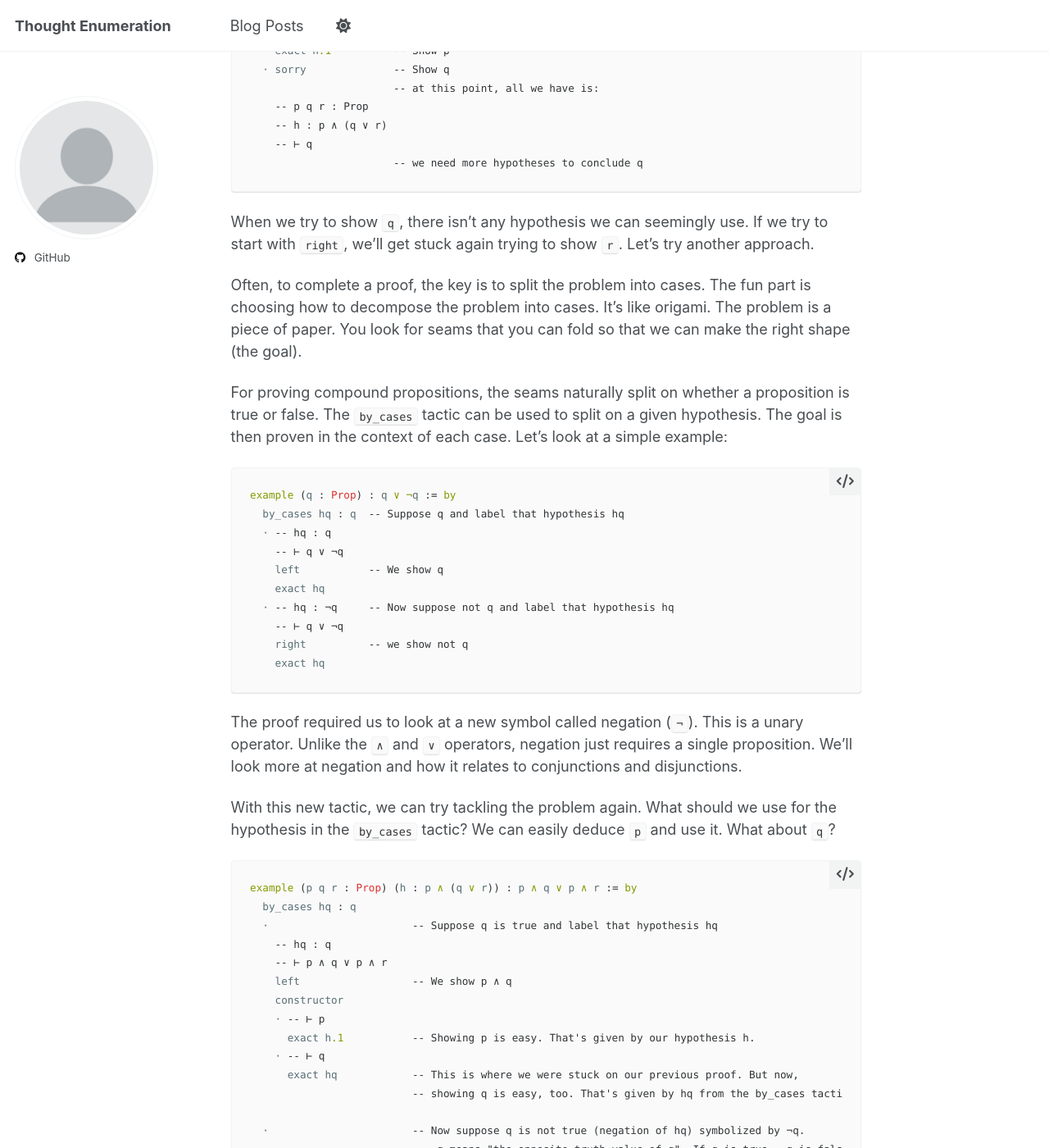
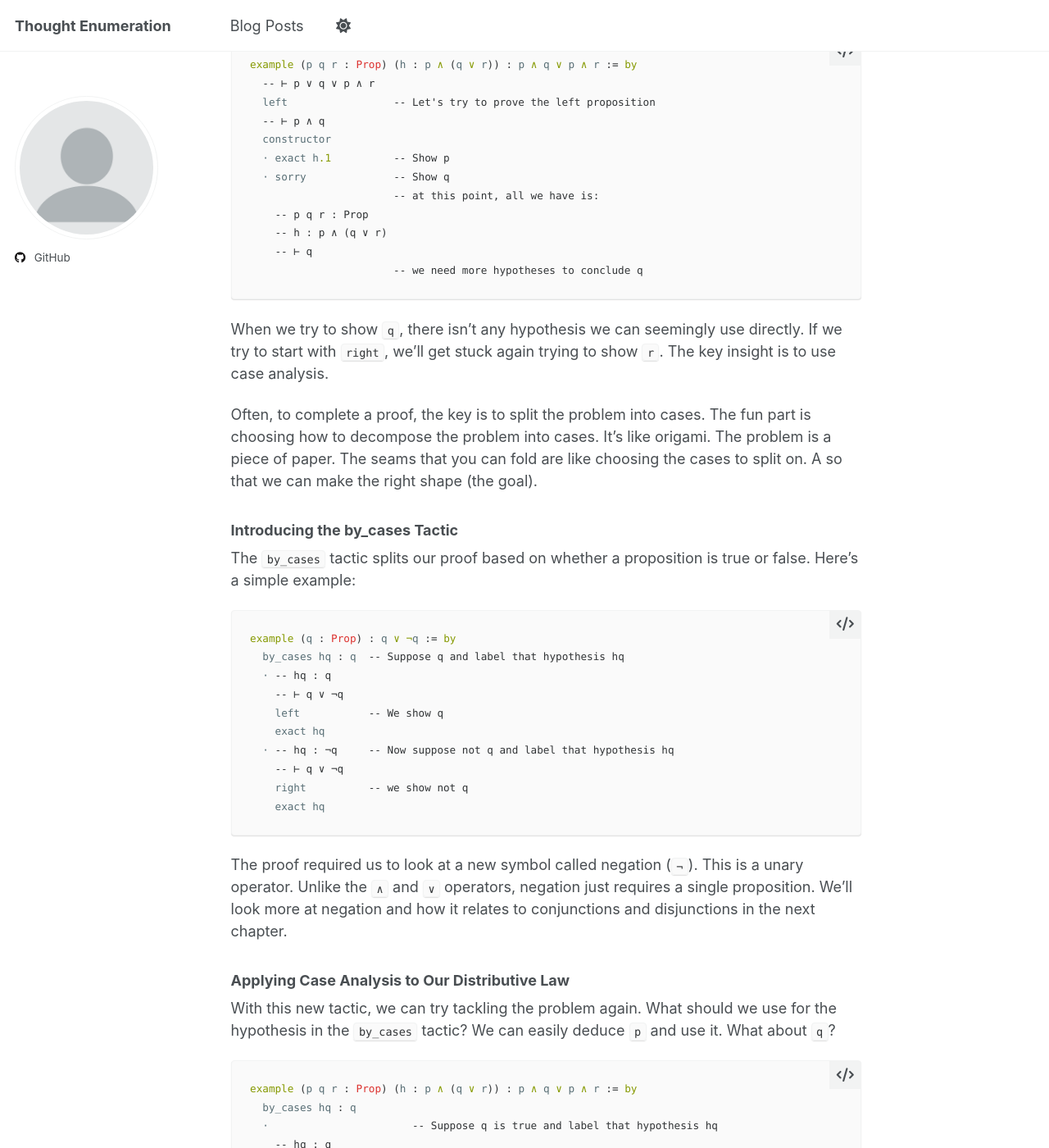
Before and after one commit to sandan/sandan.github.io, a Jekyll site: the page built from _posts/2025-08-20-blog-4.md, in a window 1280 px wide and 1400 px high, scrolled down 5370 px. Shown: the whole window at 82% size. Built offline with Jekyll 4.4.1, drawn with Linux system fonts in a browser that asks for light colours; a script that is not in the unit is left out; some of the changed text lies outside the part shown.

Commit message:
update formatting and headers

````diff
--- a/_posts/2025-08-20-blog-4.md
+++ b/_posts/2025-08-20-blog-4.md
@@ -23,8 +23,6 @@ Consider these mathematical statements:
 - "A natural number is prime or composite"
 - "An integer is even or odd"
 - "An element x is in set A or is in set B"
-
-These examples reveal something important: disjunctions can behave differently depending on context.
 
 ## Inclusive vs. Exclusive Disjunctions
 
@@ -110,14 +109,15 @@ example (p q : Prop) (hp : p) (hq : q) (hpq : p ∨ q) : p ∧ q := by
       exact h1     -- we could have also used hp here
     · exact hq
   | inr h2 =>      -- Now, let's suppose q is true. Label that hypothesis h2.
-    -- h2 :
+    -- h2 : q
     constructor    -- show p ∧ q
     · exact hp
     · exact h2     -- we could have also used hq here
 ```
-Admittedly, this is a contrived example because we could easily deduce the conclusion with `hp` and `hq`. The hypothesis `hpq` is not necessary.
+(Note: This is a contrived example since we already have hp and hq directly!)
 
-Let's look at another property of disjunctions. Disjunctions are commutative just like conjunctions.
+## Commutativity of Disjunctions
+Disjunctions are commutative, just like conjunctions:
 ``` lean
 example (p q : Prop) (h : p ∨ q) : q ∨ p := by
   cases h with    -- Let's suppose p or q
@@ -125,14 +125,17 @@ example (p q : Prop) (h : p ∨ q) : q ∨ p := by
                   -- ⊢ q ∨ p
     right         -- ⊢ p
     exact hp
-  | inr hq =>     -- Now, let's suppo"se q is true and label that hypothesis hq.
+  | inr hq =>     -- Now, let's suppose q is true and label that hypothesis hq.
                   -- ⊢ q ∨ p
     left          -- ⊢ q
     exact hq
 ```
-Now that we know how to handle conjunctions and disjunctions, let's work on compound propositions combining both of these operators.
 
-First, we look at the precedence of operators. The "and" operator binds propositions more tightly than "or".
+## Combining Conjunctions and Disjunctions
+Now that we understand both conjunctions and disjunctions, let's explore how they interact in compound propositions.
+
+### Operator Precedence
+The "and" operator (`∧`) binds more tightly than "or" (`∨`). This means `p ∧ q ∨ r` is interpreted as `(p ∧ q) ∨ r`:
 ```lean
 -- ∧ (and) has precedence over ∨ (or)
 example (p q r : Prop) (hp : p) (hq : q) : p ∧ q ∨ r := by
@@ -145,7 +148,7 @@ example (p q r : Prop) (hp : p) (hq : q) : p ∧ q ∨ r := by
     exact hq
 
 ```
-You can always use parentheses to modify the default precedence of operators. Try proving this next:
+You can always use parentheses to modify the default precedence. Try proving this next:
 ``` lean
 example (p q r : Prop) (hp : p) (hq : q) : p ∧ (q ∨ r) := by
   constructor
@@ -165,7 +168,8 @@ example (p q r : Prop) (hp : p) (hq : q) : p ∧ (q ∨ r) := by
 
 ```
 
- The next example proves a distributive rule of `∧` (and) over `∨` (or). We might try to start like this:
+## The Power of Case Analysis: Distributive Laws
+Let's prove a distributive law: `p ∧ (q ∨ r) → (p ∧ q) ∨ (p ∧ r)`. Our first attempt might get stuck:
 ``` lean
 example (p q r : Prop) (h : p ∧ (q ∨ r)) : p ∧ q ∨ p ∧ r := by
   -- ⊢ p ∨ q ∨ p ∧ r
@@ -180,11 +184,12 @@ example (p q r : Prop) (h : p ∧ (q ∨ r)) : p ∧ q ∨ p ∧ r := by
     -- ⊢ q
                        -- we need more hypotheses to conclude q
 ```
-When we try to show `q`, there isn't any hypothesis we can seemingly use. If we try to start with `right`, we'll get stuck again trying to show `r`. Let's try another approach.
+When we try to show `q`, there isn't any hypothesis we can seemingly use directly. If we try to start with `right`, we'll get stuck again trying to show `r`. The key insight is to use case analysis.
 
-Often, to complete a proof, the key is to split the problem into cases. The fun part is choosing how to decompose the problem into cases. It's like origami. The problem is a piece of paper. You look for seams that you can fold so that we can make the right shape (the goal).
+Often, to complete a proof, the key is to split the problem into cases. The fun part is choosing how to decompose the problem into cases. It's like origami. The problem is a piece of paper. The seams that you can fold are like choosing the cases to split on. A so that we can make the right shape (the goal).
 
-For proving compound propositions, the seams naturally split on whether a proposition is true or false. The `by_cases` tactic can be used to split on a given hypothesis. The goal is then proven in the context of each case. Let's look at a simple example:
+### Introducing the by_cases Tactic
+The `by_cases` tactic splits our proof based on whether a proposition is true or false. Here's a simple example:
 ```lean
 example (q : Prop) : q ∨ ¬q := by
   by_cases hq : q  -- Suppose q and label that hypothesis hq
@@ -197,8 +202,9 @@ example (q : Prop) : q ∨ ¬q := by
     right          -- we show not q
     exact hq
 ```
-The proof required us to look at a new symbol called negation (`¬`). This is a unary operator. Unlike the `∧` and `∨` operators, negation just requires a single proposition. We'll look more at negation and how it relates to conjunctions and disjunctions.
+The proof required us to look at a new symbol called negation (`¬`). This is a unary operator. Unlike the `∧` and `∨` operators, negation just requires a single proposition. We'll look more at negation and how it relates to conjunctions and disjunctions in the next chapter.
 
+### Applying Case Analysis to Our Distributive Law
 With this new tactic, we can try tackling the problem again. What should we use for the hypothesis in the `by_cases` tactic? We can easily deduce `p` and use it. What about `q`?
 ``` lean
 example (p q r : Prop) (h : p ∧ (q ∨ r)) : p ∧ q ∨ p ∧ r := by
@@ -253,6 +259,9 @@ example (p q r : Prop) (h : p ∧ (q ∨ r)) : p ∧ q ∨ p ∧ r := by
         -- ⊢ r
         exact hr           -- Showing r is easy, we have hr.
 ```
+The key insight: when we know `q ∨ r` is true but `q` is false, then `r` must be true!
+
+The proofs above required looking at another new tactic called `contradiction`. We'll look more into how this tactic can be used in a future chapter alongside negation.
 
 Now, could we have also split on proposition `r`? Try this one yourself:
 ```lean
@@ -273,4 +282,4 @@ example (p q r : Prop) (h : p ∧ (q ∨ r)) : p ∧ q ∨ p ∧ r := by
     left
     sorry
 ```
-The proofs above required looking at another new tactic called `contradiction`. We'll look more into how this tactic can be used in a future chapter alongside negation.
+This case analysis approach is fundamental to working with compound logical statements. By carefully choosing which proposition to split on, we can transform seemingly impossible proofs into straightforward ones.
````
Also changed, not shown: other parts of _posts/2025-08-20-blog-4.md (+2 -1 lines).
